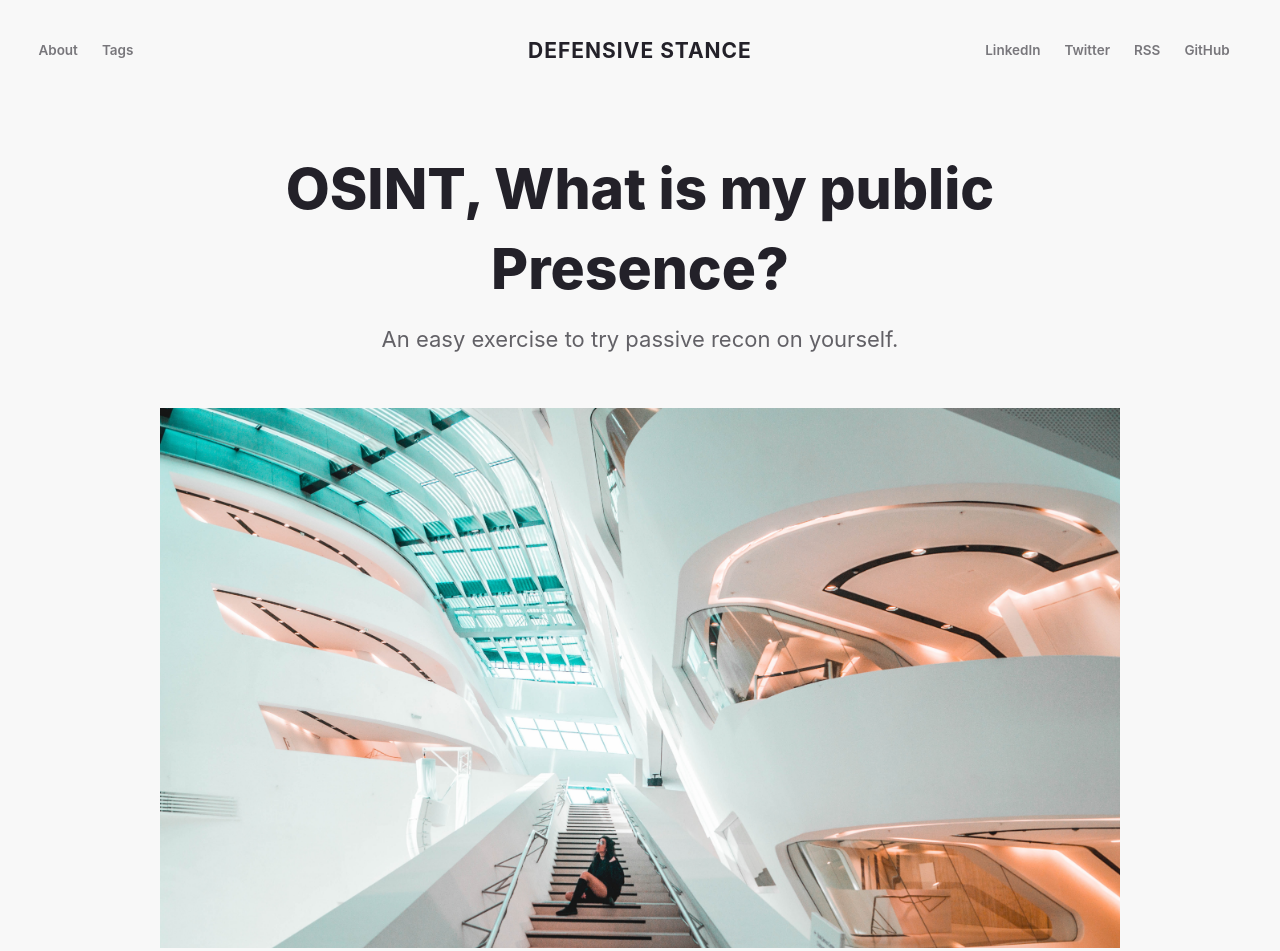
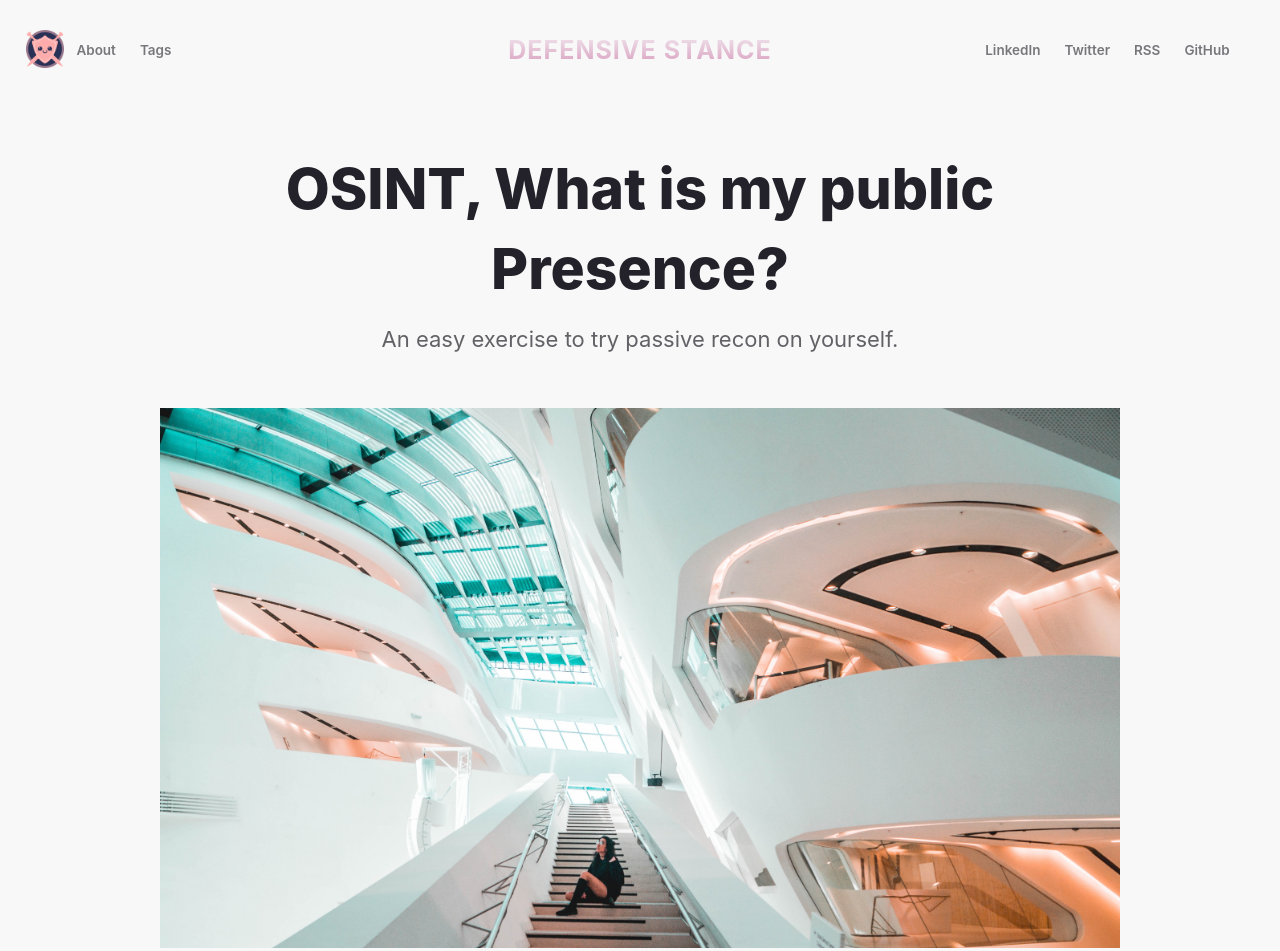
Before and after one commit to AshWantsToNap/defensive-stance, a Gatsby site: page /osint-lab/ in a window 1280 px wide. Shown: the top 951 px of the page. Built offline with nearby package versions, Linux system fonts and the light colour scheme; Gatsby itself is replaced by a stand-in of ours.

Commit message:
update logo & correct a link

```diff
--- a/content/blog/osint-lab/index.md
+++ b/content/blog/osint-lab/index.md
@@ -5,7 +5,7 @@ description: An easy exercise to try passive recon on yourself.
 thumbnail: ./niti-k-Ie430IZPF90-unsplash.jpg
 tags: [OSINT,security,lab]
 ---
-<small>Photo by <a href="https://unsplash.com/@inhalexhale"> Niti K. on Unsplash</a></small>
+<small>Photo by <a href="https://unsplash.com/@inhalexhale"  target="_blank" rel="noopener noreferrer">Niti K. on Unsplash</a></small>
 
 Passive reconnaissance is done by gathering Open Source Intelligence (OSINT) information about a target without directly interacting with it. OSINT is information from third parties that is collected in a legitimate way. In general, the two terms are used interchangeably.
 
--- a/src/components/layout.js
+++ b/src/components/layout.js
@@ -1,5 +1,6 @@
 import React from "react"
 import { Link } from "gatsby"
+import logo from "../../content/assets/logo.png"
 
 const Layout = props => {
   const { title, children } = props
@@ -29,6 +30,9 @@ const Layout = props => {
               {/* <li className="nav-home nav-current" role="menuitem">
                 <Link to={`/`}>Home</Link>
               </li> */}
+              <li className="nav-logo" role="menuitem">
+                <img src={logo} alt="happy shield logo" width="50" />
+              </li>
               <li className="nav-about" role="menuitem">
                 <Link to={`/about`}>About</Link>
               </li>
--- a/src/style/screen.scss
+++ b/src/style/screen.scss
@@ -207,8 +207,10 @@ body {
   flex-shrink: 0;
   display: block;
   padding: 10px;
-  color: $color-body-font;
-  font-size: 2.1rem;
+  background: -webkit-linear-gradient(#f5f5f7, #d38db3);
+  -webkit-background-clip: text;
+  -webkit-text-fill-color: transparent;
+  font-size: 2.5rem;
   line-height: 1em;
   font-weight: 700;
   text-transform: uppercase;
```
Also changed, not shown: content/assets/logo.png (added).
